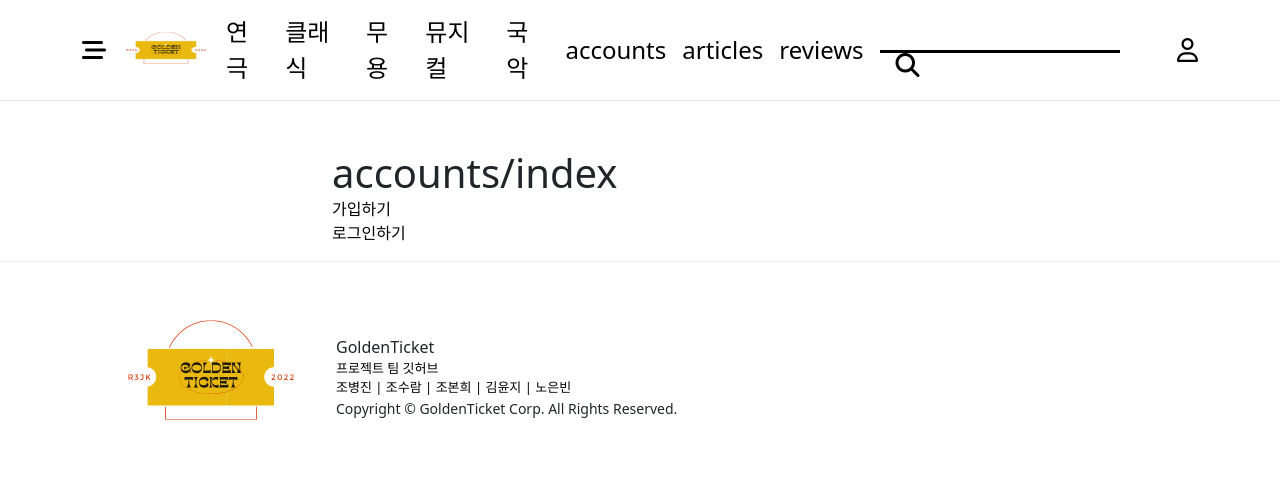
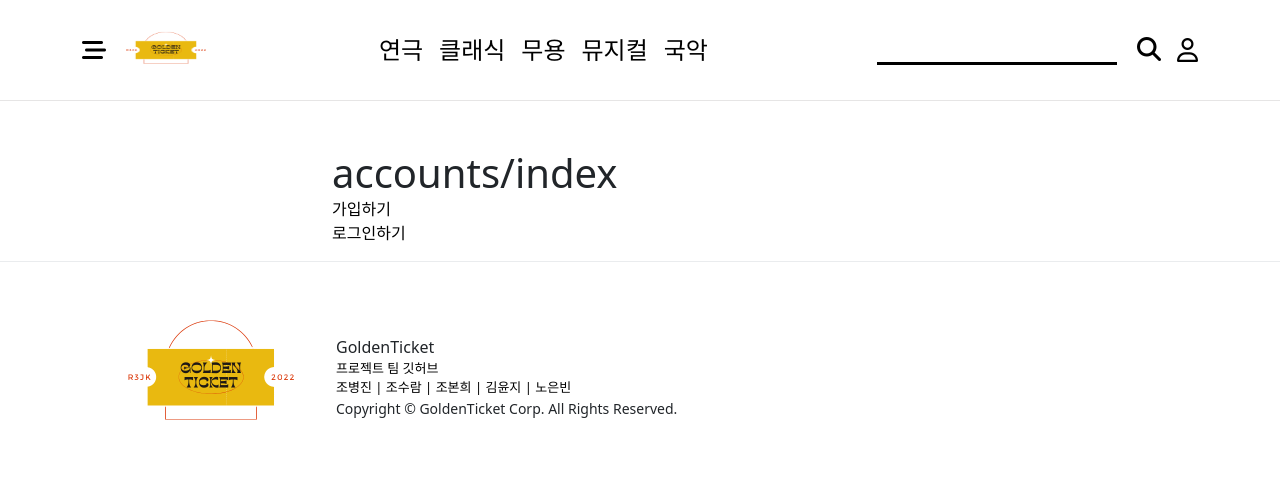
Before and after one commit to YoonDii/GoldenTicket, a Django app: page /accounts/ in a window 1280 px wide. Shown: the top 501 px of the page. Run offline with Django 3.2, Linux system fonts and the light colour scheme; some libraries are stand-ins or nearby versions.

Commit message:
del: nav 불필요한 기능 삭제

```diff
--- a/templates/main-nav.html
+++ b/templates/main-nav.html
@@ -28,7 +28,6 @@
           <li class="m-nav__nav__item hover-underline-animation"><a href="{% url 'articles:index' %}?genre=무용">무용</a></li>
           <li class="m-nav__nav__item hover-underline-animation"><a href="{% url 'articles:index' %}?genre=뮤지컬">뮤지컬</a></li>
           <li class="m-nav__nav__item hover-underline-animation"><a href="{% url 'articles:index' %}?genre=국악">국악</a></li>
-          <li class="m-nav__nav__item hover-underline-animation"><a href="{% url 'accounts:index' %}">accounts</a></li>
         </ul>
         <div class="m-nav__search">
           <form id="search-form" action="{% url 'articles:search' %}" role='search'>
--- a/templates/nav.html
+++ b/templates/nav.html
@@ -28,9 +28,6 @@
           <li class="nav__nav__item hover-underline-animation"><a href="{% url 'articles:index' %}?genre=무용">무용</a></li>
           <li class="nav__nav__item hover-underline-animation"><a href="{% url 'articles:index' %}?genre=뮤지컬">뮤지컬</a></li>
           <li class="nav__nav__item hover-underline-animation"><a href="{% url 'articles:index' %}?genre=국악">국악</a></li>
-          <li class="nav__nav__item hover-underline-animation"><a href="{% url 'accounts:index' %}">accounts</a></li>
-          <li class="nav__nav__item hover-underline-animation"><a href="{% url 'articles:index' %}">articles</a></li>
-          <li class="nav__nav__item hover-underline-animation"><a href="{% url 'reviews:index' %}">reviews</a></li>
         </ul>
         <div class="nav__search">
           <form  action="{% url 'articles:search' %}" role='search'>
```
